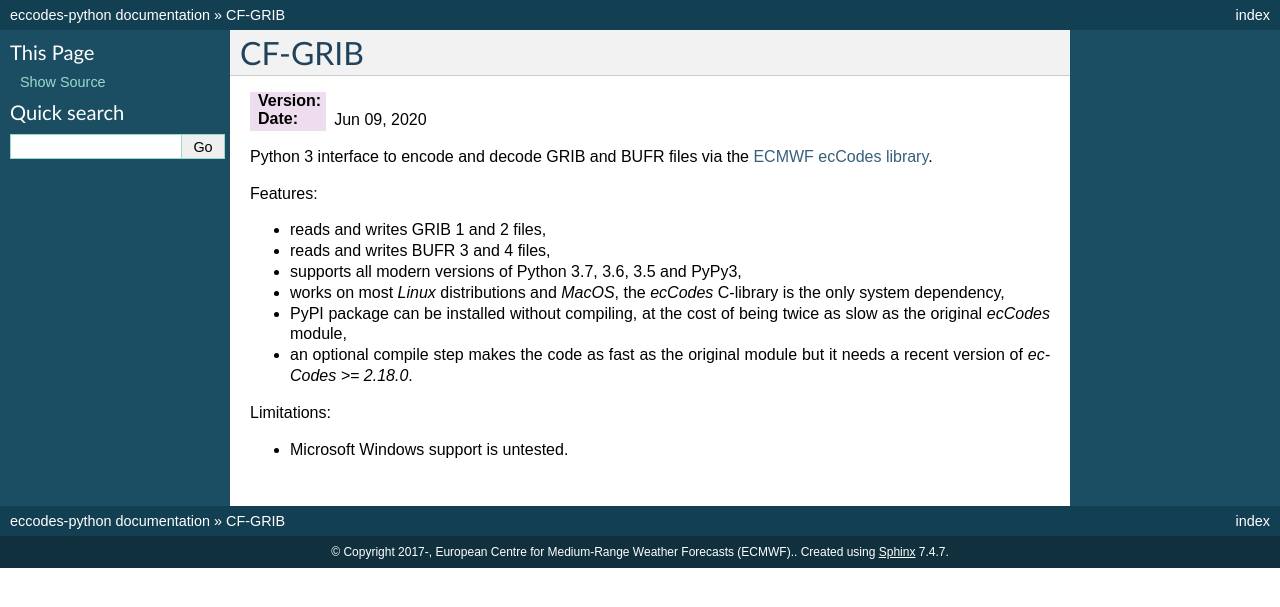
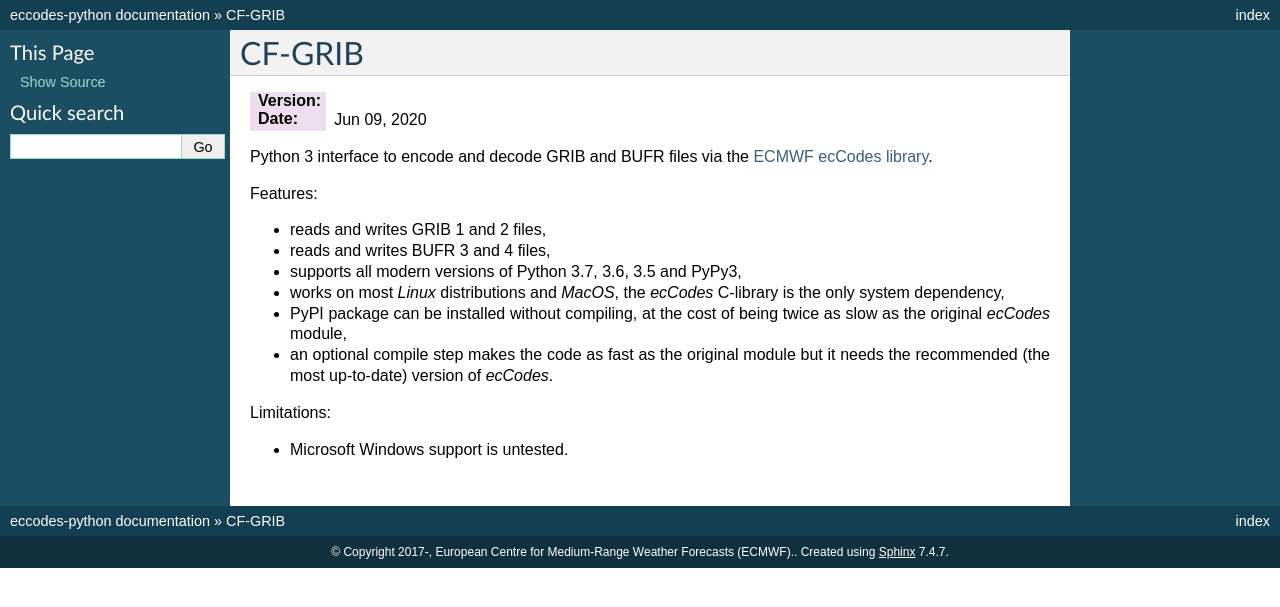
Before and after one commit to ecmwf/eccodes-python, a Sphinx documentation site: the page built from docs/index.rst, in a window 1280 px wide. Shown: the top 607 px of the page. Built offline with Sphinx 7.4.7, drawn with Linux system fonts in a browser that asks for light colours.

Commit message:
Update statement re recommended version of ecCodes

```diff
--- a/README.rst
+++ b/README.rst
@@ -11,7 +11,7 @@
 - PyPI package can be installed without compiling,
   at the cost of being twice as slow as the original *ecCodes* module,
 - an optional compile step makes the code as fast as the original module
-  but it needs a recent version of *ecCodes* `>= 2.18.0`.
+  but it needs the recommended (the most up-to-date) version of *ecCodes*.
 
 Limitations:
 
--- a/docs/index.rst
+++ b/docs/index.rst
@@ -20,7 +20,7 @@
 - PyPI package can be installed without compiling,
   at the cost of being twice as slow as the original *ecCodes* module,
 - an optional compile step makes the code as fast as the original module
-  but it needs a recent version of *ecCodes* `>= 2.18.0`.
+  but it needs the recommended (the most up-to-date) version of *ecCodes*.
 
 Limitations:
 
```
